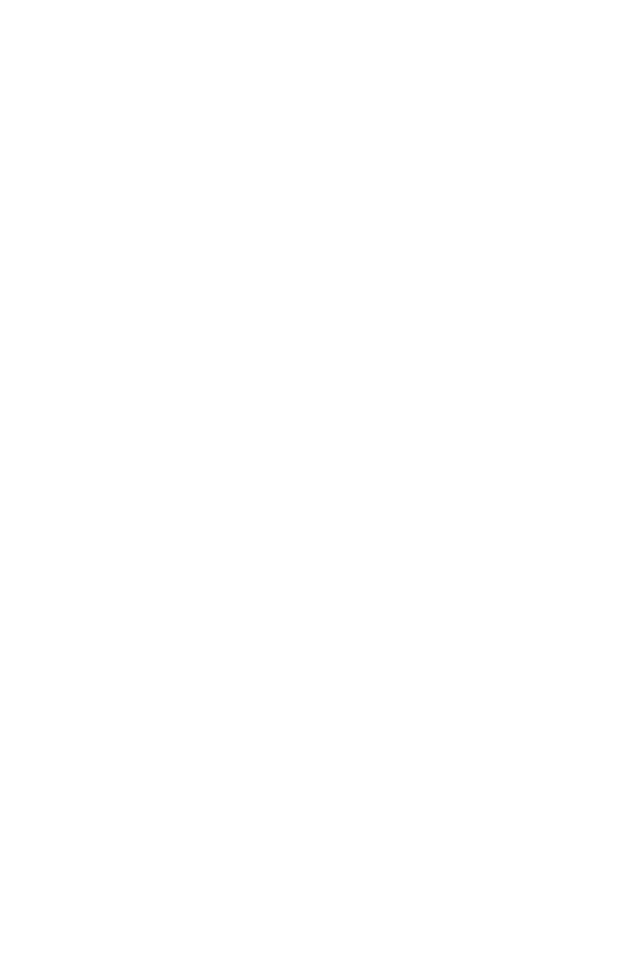
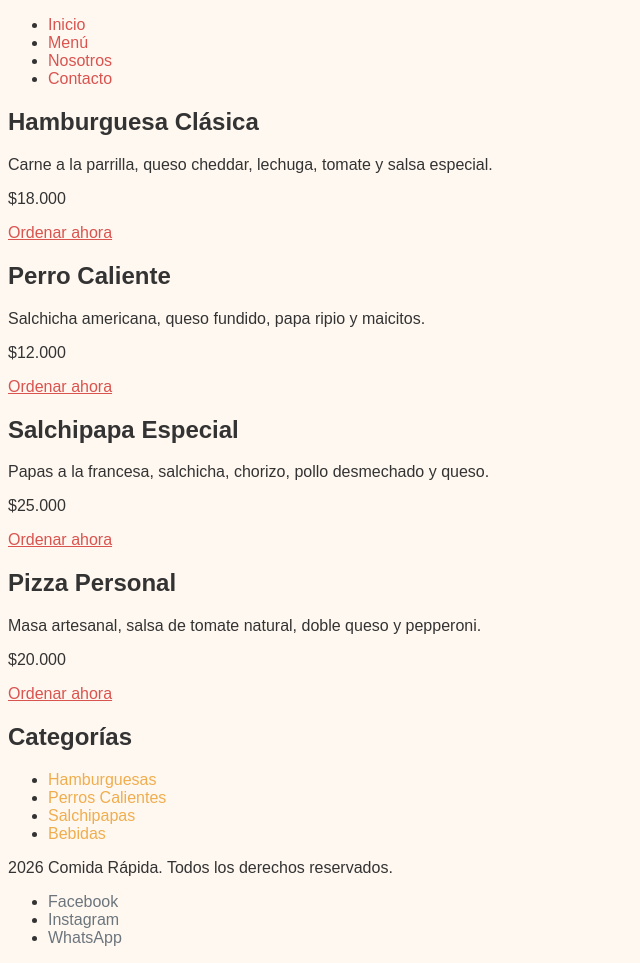
Before and after one commit to ramosrodriguezmichaelstiven-cpu/CSS, a plain HTML site: page index.html in a window 1280 px wide. Shown: the whole page, without its empty margins (0-640 px from the left). Before the commit the page ends 800 px from the top, so only its background shows below. Drawn offline with Linux system fonts and the light colour scheme.

Commit message:
feat:realiza mision 2

```diff
--- a/index.html
+++ b/index.html
@@ -1,5 +1,5 @@
 <!DOCTYPE html>
-<html lang="en">
+<html lang="es">
 <head>
   <meta charset="UTF-8">
   <meta name="viewport" content="width=device-width, initial-scale=1.0">
@@ -7,6 +7,60 @@
   <link rel="stylesheet" href="styles.css">
 </head>
 <body>
-
+  <header>
+    <nav>
+      <ul>
+        <li><a href="#">Inicio</a></li>
+        <li><a href="#">Menú</a></li>
+        <li><a href="#">Nosotros</a></li>
+        <li><a href="#">Contacto</a></li>
+      </ul>
+    </nav>
+  </header>
+  <main>
+    <section class="catalogo">
+      <article class="tarjeta-producto">
+        <h2>Hamburguesa Clásica</h2>
+        <p class="descripcion">Carne a la parrilla, queso cheddar, lechuga, tomate y salsa especial.</p>
+        <p class="precio">$18.000</p>
+        <a href="#" class="btn-comprar">Ordenar ahora</a>
+      </article>
+      <article class="tarjeta-producto">
+        <h2>Perro Caliente</h2>
+        <p class="descripcion">Salchicha americana, queso fundido, papa ripio y maicitos.</p>
+        <p class="precio">$12.000</p>
+        <a href="#" class="btn-comprar">Ordenar ahora</a>
+      </article>
+      <article class="tarjeta-producto">
+        <h2>Salchipapa Especial</h2>
+        <p class="descripcion">Papas a la francesa, salchicha, chorizo, pollo desmechado y queso.</p>
+        <p class="precio">$25.000</p>
+        <a href="#" class="btn-comprar" id="btn-destacado">Ordenar ahora</a>
+      </article>
+      <article class="tarjeta-producto">
+        <h2>Pizza Personal</h2>
+        <p class="descripcion">Masa artesanal, salsa de tomate natural, doble queso y pepperoni.</p>
+        <p class="precio">$20.000</p>
+        <a href="#" class="btn-comprar">Ordenar ahora</a>
+      </article>
+    </section>
+  </main>
+  <aside>
+    <h2>Categorías</h2>
+    <ul>
+      <li><a href="#">Hamburguesas</a></li>
+      <li><a href="#">Perros Calientes</a></li>
+      <li><a href="#">Salchipapas</a></li>
+      <li><a href="#">Bebidas</a></li>
+    </ul>
+  </aside>
+  <footer>
+    <p> 2026 Comida Rápida. Todos los derechos reservados.</p>
+    <ul>
+      <li><a href="#">Facebook</a></li>
+      <li><a href="#">Instagram</a></li>
+      <li><a href="#">WhatsApp</a></li>
+    </ul>
+  </footer>
 </body>
 </html>
--- a/styles.css
+++ b/styles.css
@@ -0,0 +1,36 @@
+body {
+  font-family: sans-serif;
+  color: #333333;
+  background-color: #fff8f0;
+}
+
+header nav ul li a {
+  color: #d9534f;
+  text-decoration: none;
+}
+
+aside ul li a {
+  color: #f0ad4e;
+  text-decoration: none;
+}
+
+footer ul li a {
+  color: #6c757d;
+  text-decoration: none;
+}
+
+.btn-comprar {
+  color: #d9534f;
+}
+
+.btn-comprar {
+  color: #d9534f;
+}
+
+.btn-comprar {
+  background-color: transparent;
+  padding: 0;
+  border-radius: 0;
+  text-decoration: underline;
+  display: inline;
+}
```
